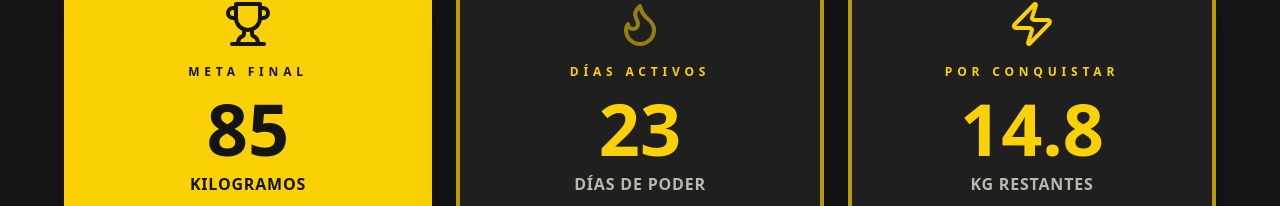
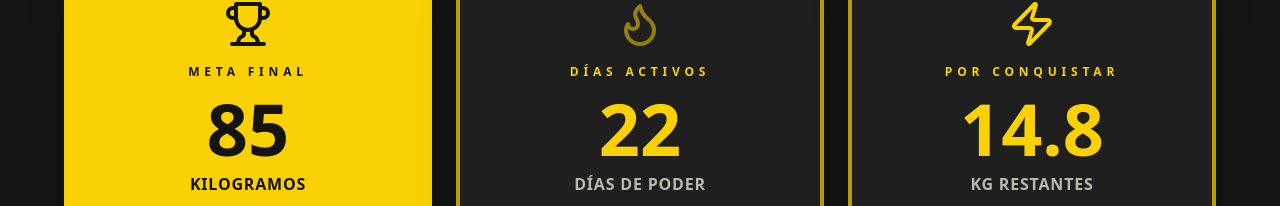
Before and after one commit to pokeblur/desafioghost, a React (Vite) app: page / in a window 1280 px wide. Shown: the part 420-626 px from the top of the page. Built offline with nearby package versions, Linux system fonts and the light colour scheme; the HTML template or start-up script is replaced by a standard one.

Commit message:
Reverted to commit ee20875eb19e27776019ef74f1f33abf13734b9a

```diff
--- a/src/pages/Index.tsx
+++ b/src/pages/Index.tsx
@@ -9,10 +9,10 @@ import { toZonedTime } from 'date-fns-tz';
 const Index = () => {
   const initialWeight = 103.2;
   const goalWeight = 85.0;
-  const initialDate = '2025-09-24';
+  const initialDate = '2025-09-25';
 
   const initialWeighing = {
-    date: '2025-09-24',
+    date: '2025-09-25',
     weight: 103.2,
     isInitial: true
   };
```
